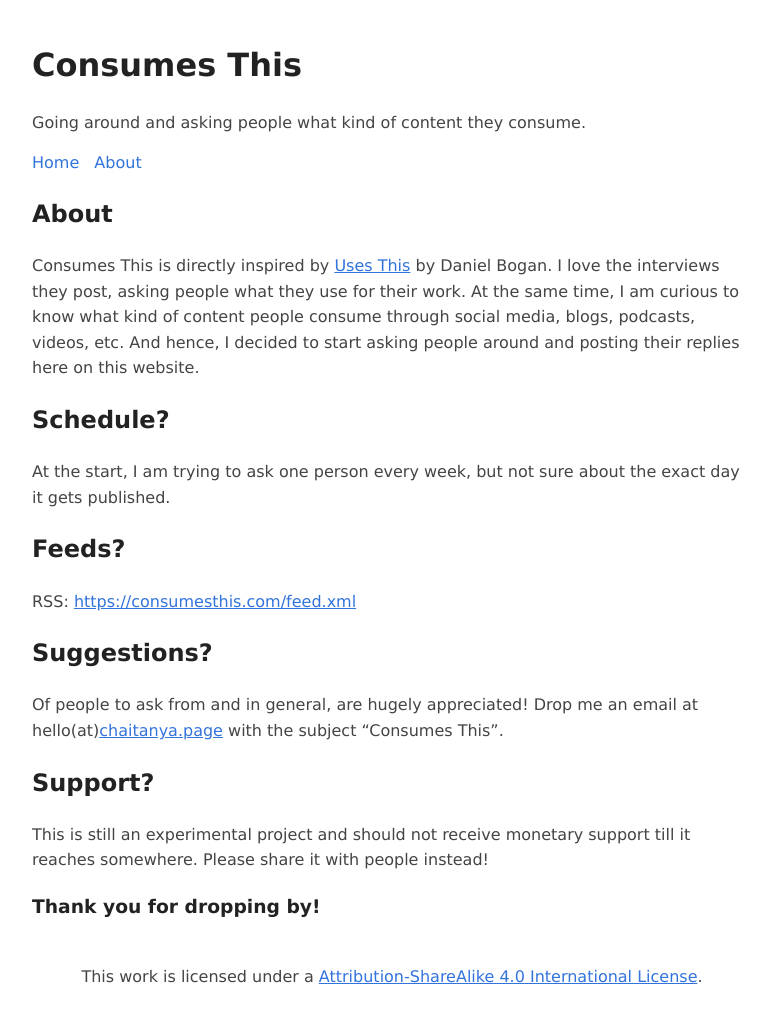
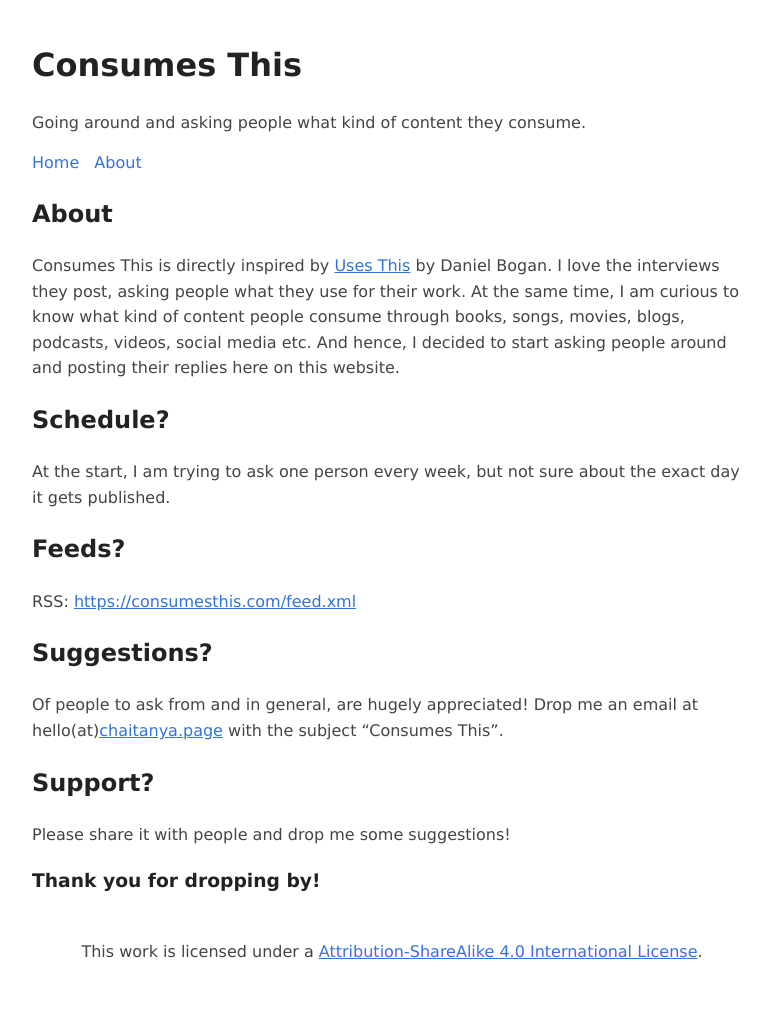
Before and after one commit to chtny/consumesthis, a Jekyll site: the page built from about.md, in a window 1280 px wide. Shown: the whole page, without its empty margins (248-1019 px from the left). Built offline with Jekyll 4.4.1, drawn with Linux system fonts in a browser that asks for light colours; after the commit the page ends 1009 px from its top, so only the background shows below that.

Commit message:
Update about.md

```diff
--- a/about.md
+++ b/about.md
@@ -3,7 +3,7 @@ layout: page
 title: About
 permalink: /about
 ---
-Consumes This is directly inspired by [Uses This](https://usesthis.com/) by Daniel Bogan. I love the interviews they post, asking people what they use for their work. At the same time, I am curious to know what kind of content people consume through social media, blogs, podcasts, videos, etc. And hence, I decided to start asking people around and posting their replies here on this website.
+Consumes This is directly inspired by [Uses This](https://usesthis.com/) by Daniel Bogan. I love the interviews they post, asking people what they use for their work. At the same time, I am curious to know what kind of content people consume through books, songs, movies, blogs, podcasts, videos,  social media etc. And hence, I decided to start asking people around and posting their replies here on this website.
 
 ## Schedule?
 At the start, I am trying to ask one person every week, but not sure about the exact day it gets published.
@@ -15,6 +15,6 @@ RSS: [https://consumesthis.com/feed.xml](https://consumesthis.com/feed.xml)
 Of people to ask from and in general, are hugely appreciated! Drop me an email at hello(at)[chaitanya.page](https://chaitanya.page/) with the subject "Consumes This".
 
 ## Support?
-This is still an experimental project and should not receive monetary support till it reaches somewhere. Please share it with people instead!
+Please share it with people and drop me some suggestions!
 
 ### Thank you for dropping by!
```
